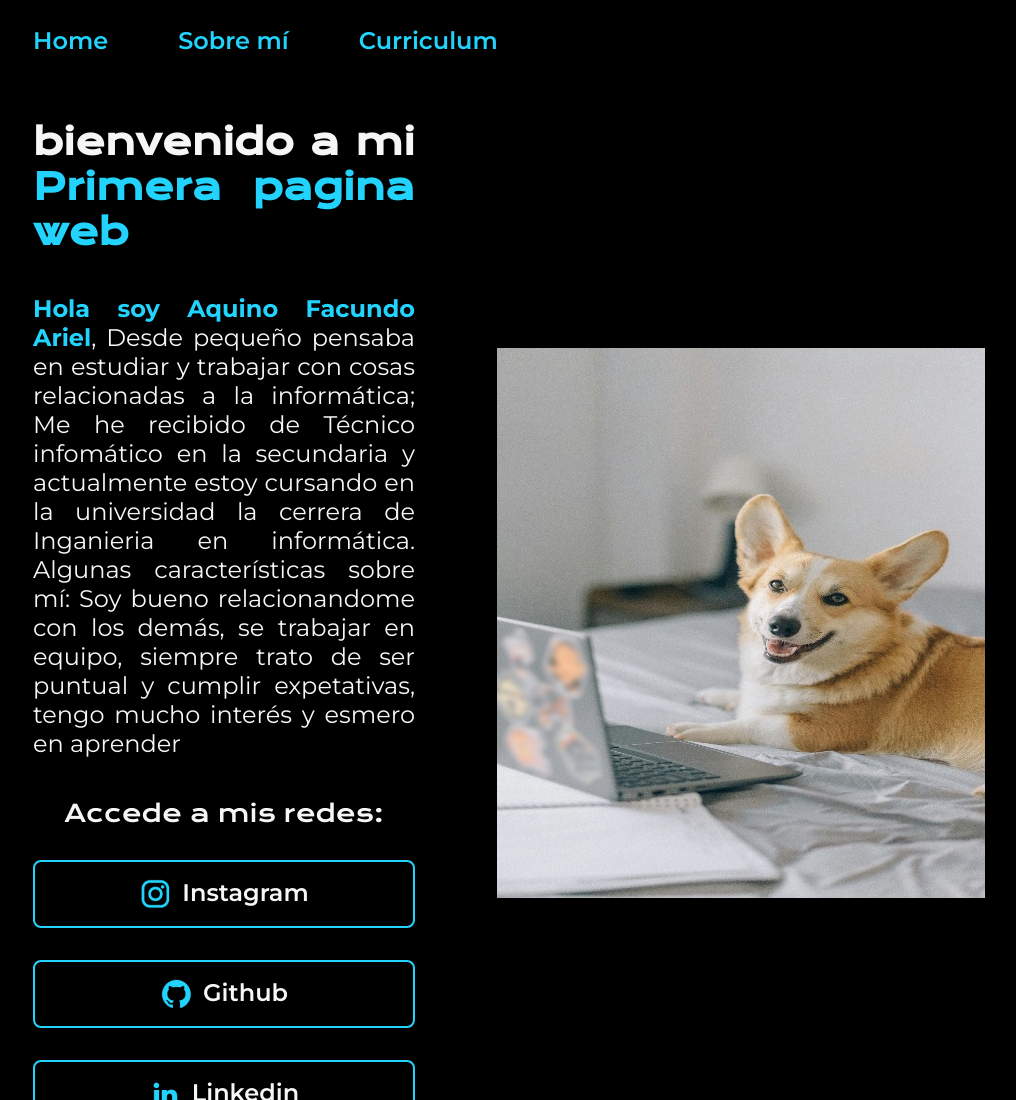
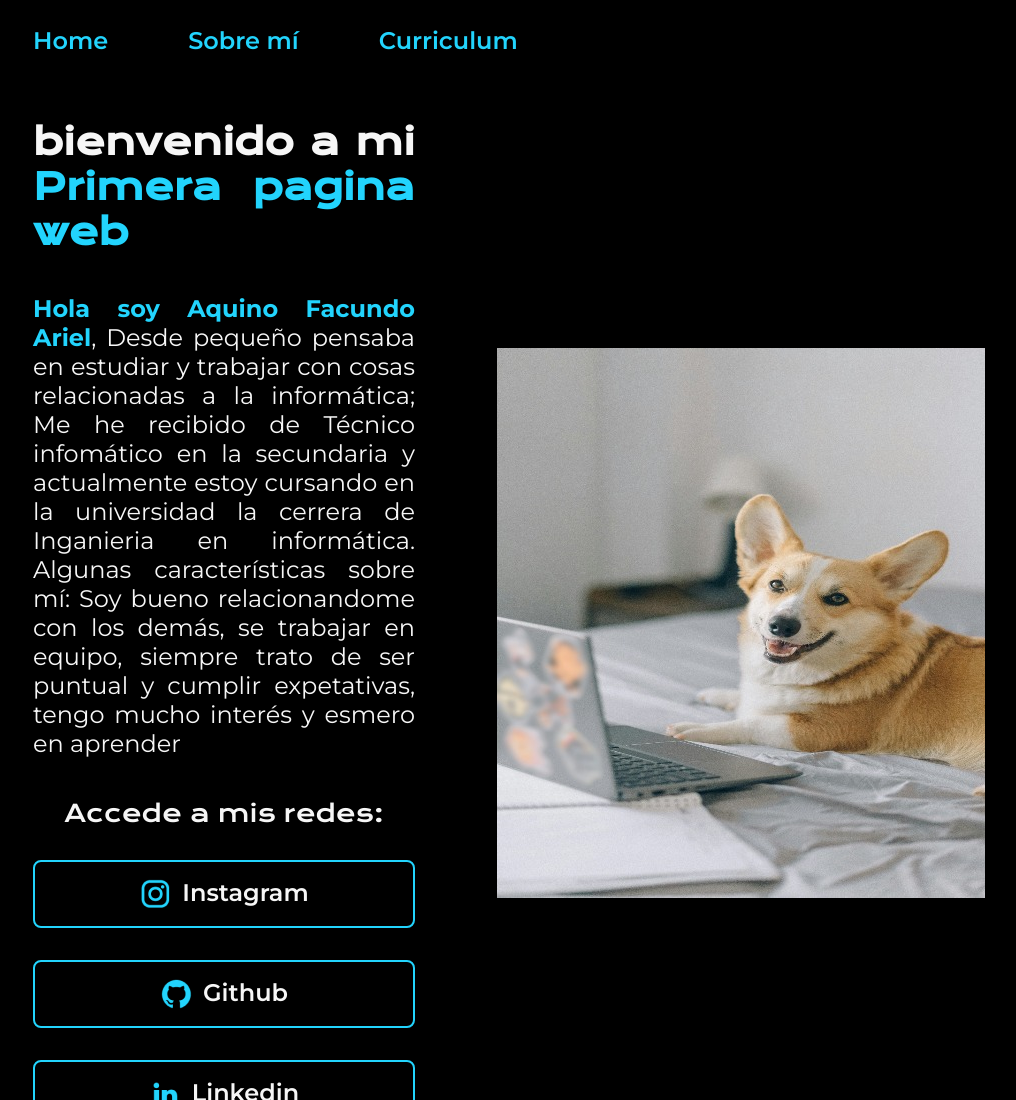
Before and after one commit to FacundoAquino-Ariel/Portafolio-de.Facu, a plain HTML site: page index.html in a window 1280 px wide. Shown: the top 1100 px of the page, without its empty margins (159-1175 px from the left). Drawn offline with nearby package versions, Linux system fonts and the light colour scheme.

Commit message:
Update styles.css

```diff
--- a/estilos/styles.css
+++ b/estilos/styles.css
@@ -22,7 +22,7 @@
 
 .encabezado-menu{
     display: flex;
-    gap: 70px;
+    gap: 80px;
 }
 
 .encabezado-enlace{
```
